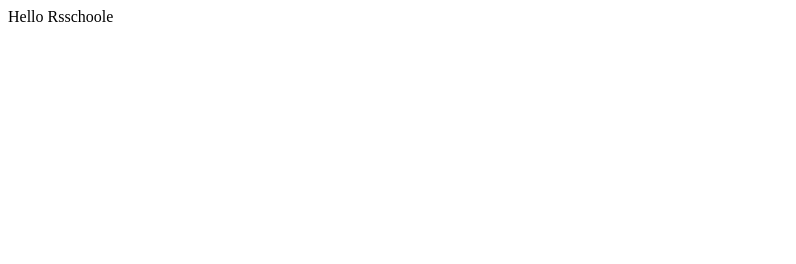
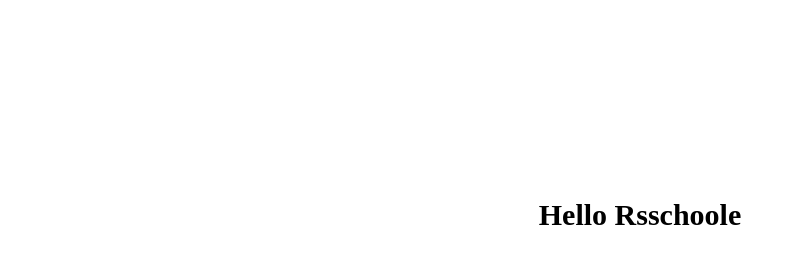
Before and after one commit to SaintSerhio/rsschool-cv, a plain HTML site: page index.html in a window 1280 px wide. Shown: the whole page, without its empty margins (0-796 px from the left). Drawn offline with Linux system fonts and the light colour scheme.

Commit message:
fix: errors to branch rsschool-cv-html

```diff
--- a/index.html
+++ b/index.html
@@ -2,8 +2,9 @@
 <html lang="en">
 <head>
     <meta charset="UTF-8">
-    <meta http-equiv="X-UA-Compatible"content="IE=edge">
-    <meta name="viewport"content="width=device-width,initial-scale=1.0">
+    <meta http-equiv="X-UA-Compatible" content="IE=edge">
+    <meta name="viewport" content="width=device-width, initial-scale=1.0">
+    <link rel="stylesheet" href="style.css">
     <title>Rsschoole-cv</title>
 </head>
 <body>
--- a/style.css
+++ b/style.css
@@ -1,4 +1,3 @@
-/*Обнуление*/
 *{
 	padding: 0;
 	margin: 0;
@@ -31,4 +30,13 @@ a:hover{text-decoration: none;}
 ul, li{list-style: none;}
 img{vertical-align: top;}
 h1,h2,h3,h4,h5,h6{font-size:inherit;font-weight: 400;}
-/*--------------------*/
+
+.hello {
+    display: flex;
+    justify-content: center;
+}
+.hello span {
+    font-size: 30px;
+    font-weight: 800;
+    margin-top: 200px;
+}
```
